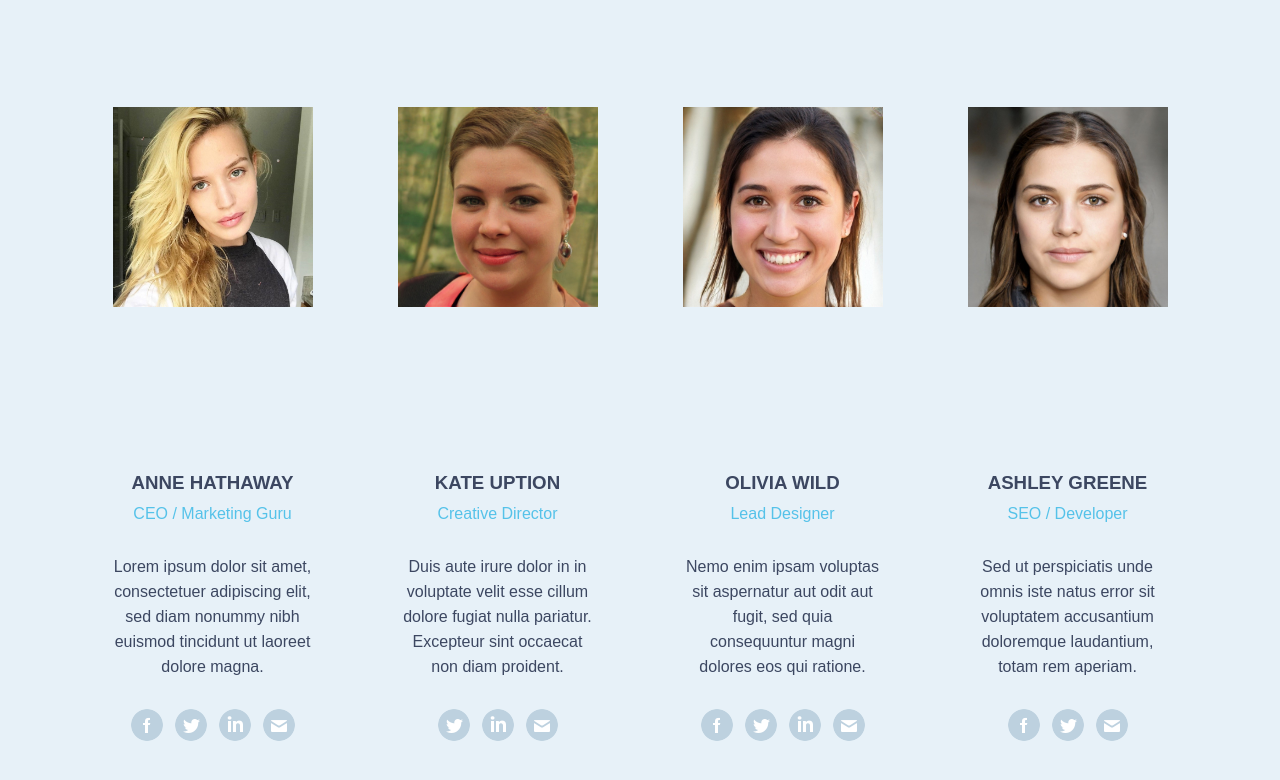
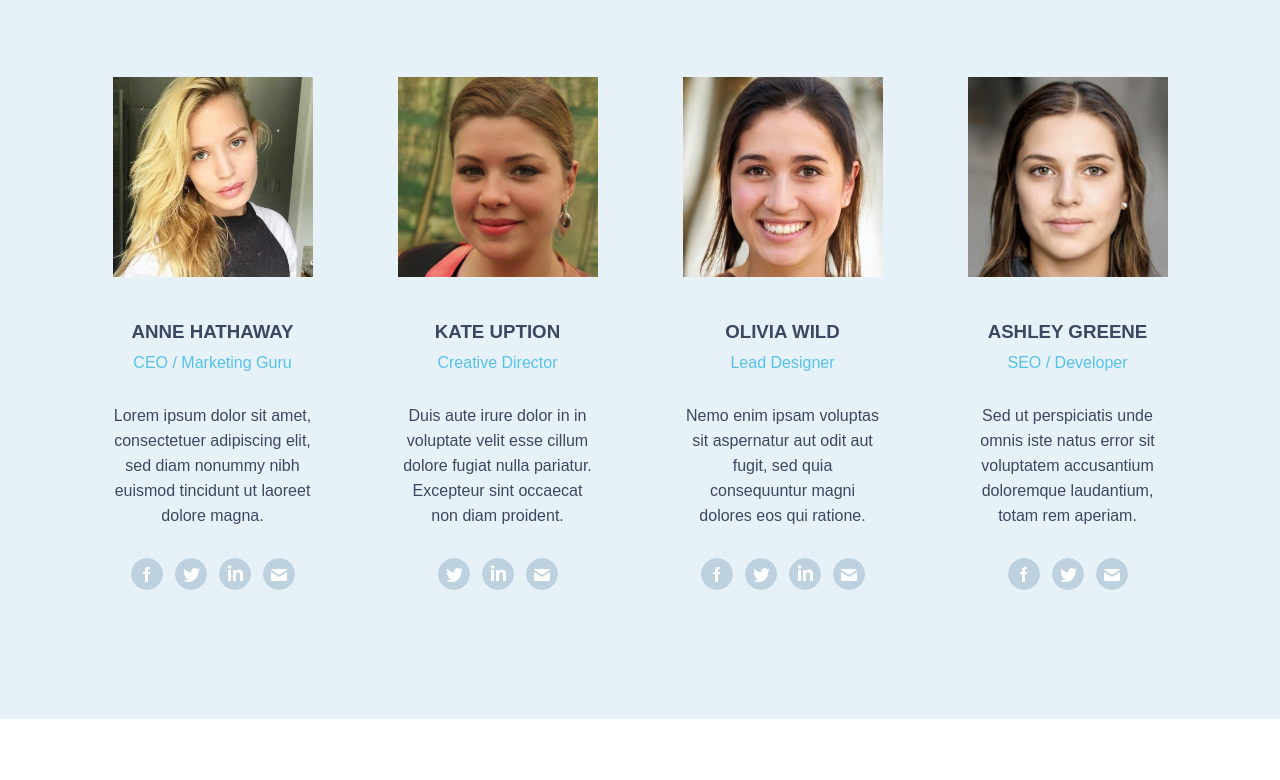
Before and after one commit to dima993993/TEST4, a plain HTML site: page index.html in a window 1280 px wide. Shown: the part 1528-2308 px from the top of the page. After the commit the page ends 2247 px from the top, so only its background shows below. Drawn offline with Linux system fonts and the light colour scheme.

Commit message:
css error

```diff
--- a/css/style.css
+++ b/css/style.css
@@ -208,8 +208,8 @@ header button:active {
 	font-size: 18px;
 }
 .team h3 {
+	margin-top: 40px;
 	text-transform: uppercase;
-	padding-top: 40px;
 }
 .team p {
 	padding-top: 20px;
@@ -219,15 +219,13 @@ header button:active {
 	color: #55c2e9;
 	line-height: 40px;
 }
-
-
-.team .wrapper-team .blok>div {
+.team .wrapper-team .blok .icons {
 	display: flex;
 	flex-wrap: wrap;
 	justify-content: center;
 	margin: 30px 0 125px 0;
 }
-.team .wrapper-team .blok>div>div {
+.team .wrapper-team .blok .icons>div {
 	margin: 0 6px 0 6px;
 }
 @media (max-width: 960px){
--- a/index.html
+++ b/index.html
@@ -62,7 +62,7 @@
 					<a href="#">CEO / Marketing Guru</a>
 					<p>Lorem ipsum dolor sit amet,
 					consectetuer adipiscing elit, sed diam nonummy nibh euismod tincidunt ut laoreet dolore magna.</p>
-					<div>
+					<div class="icons">
 						<div><img src="img/facebook.png"></div>
 						<div><img src="img/twitter.png"></div>
 						<div><img src="img/in.png"></div>
@@ -74,7 +74,7 @@
 					<h3>Kate uption</h3>
 					<a href="#">Creative Director</a>
 					<p>Duis aute irure dolor in in voluptate velit esse cillum dolore fugiat nulla pariatur. Excepteur sint occaecat non diam proident.</p>
-					<div>
+					<div class="icons">
 						<div><img src="img/twitter.png"></div>
 						<div><img src="img/in.png"></div>
 						<div><img src="img/mail.png"></div>
@@ -85,7 +85,7 @@
 					<h3>Olivia wild</h3>
 					<a href="#">Lead Designer</a>
 					<p>Nemo enim ipsam voluptas sit aspernatur aut odit aut fugit, sed quia consequuntur magni dolores eos qui ratione.</p>
-					<div>
+					<div class="icons">
 						<div><img src="img/facebook.png"></div>
 						<div><img src="img/twitter.png"></div>
 						<div><img src="img/in.png"></div>
@@ -97,7 +97,7 @@
 					<h3>Ashley greene</h3>
 					<a href="#">SEO / Developer</a>
 					<p>Sed ut perspiciatis unde omnis iste natus error sit voluptatem accusantium doloremque laudantium, totam rem aperiam.</p>
-					<div>
+					<div class="icons">
 						<div><img src="img/facebook.png"></div>
 						<div><img src="img/twitter.png"></div>
 						<div><img src="img/mail.png"></div>
```
